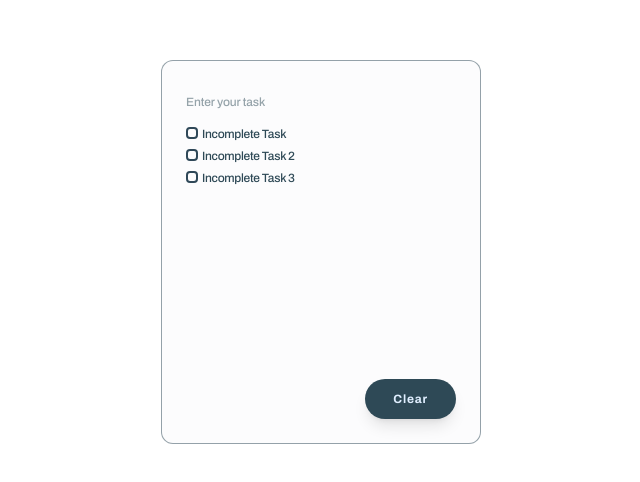
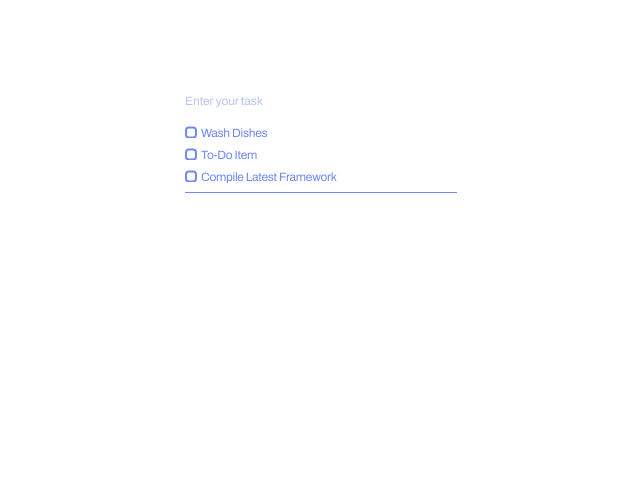
Before and after one commit to davemiyazaki/TinyToDo, a React (Vite) app: page / in a window 1280 px wide. Shown: the part 148-630 px from the top of the page, without its empty margins (319-959 px from the left). Built offline with nearby package versions, Linux system fonts and the light colour scheme.

Commit message:
Removed Border, changed color theme, updated icons

```diff
--- a/public/toDoList.json
+++ b/public/toDoList.json
@@ -1,16 +1,16 @@
 [
   {
-  "name":"Incomplete Task",
+  "name":"Wash Dishes",
   "id":0,
   "isCompleted":false
   },
   {
-  "name":"Incomplete Task 2",
+  "name":"To-Do Item",
   "id":1,
   "isCompleted":false
   },
   {
-  "name":"Incomplete Task 3",
+  "name":"Compile Latest Framework",
   "id":2,
   "isCompleted":false
   }
--- a/src/App.jsx
+++ b/src/App.jsx
@@ -5,10 +5,11 @@ import ClearButton from "./components/ClearButton.jsx";
 function App() {
 
   return (
-    <div className='flex flex-col content-end w-80 h-96 bg-background border-text/50 border rounded-xl text-text pt-8 p-6 text-xs tracking-tight' id = 'main'>
+    <div className='flex flex-col content-end w-80 h-96 text-primary pt-8 p-6 text-xs tracking-tight' id = 'main'>
       <EntryField/>
       <ToDoList/>
-      <ClearButton/>
+     <ClearButton/>
+
     </div>
   )
 }
--- a/src/components/ClearButton.jsx
+++ b/src/components/ClearButton.jsx
@@ -22,18 +22,7 @@ const ClearButton = () => {
 
   const [completedTaskExists, UpdateCompletedTasksExists] = useState(false);
   return(
-  <div className=" w-full flex justify-end mt-[auto]" >
-    <button className="
-        border-none rounded-full px-7 py-3 tracking-[0.0525rem] font-bold
-        transition ease-out duration-300 shadow-lg
-        bg-text text-secondary
-        active:bg-text
-        hover:bg-text-dark"
-        onClick={ClearList}>
-
-        Clear
-
-      </button>
+  <div className=" w-full h-px flex bg-primary">
   </div>
   );
 }
--- a/src/components/EntryField.jsx
+++ b/src/components/EntryField.jsx
@@ -1,7 +1,7 @@
 //remove suggestions when enter field
 const EntryField = () => {
   return(
-    <input className="w-full h-fit tracking-[-0.12px] leading-normal focus:outline-hidden font-medium mb-4" id="EntryField_input" type="text" placeholder="Enter your task" />
+    <input className="w-full h-fit tracking-[-0.12px] leading-normal focus:outline-hidden font-[400] mb-4" id="EntryField_input" type="text" placeholder="Enter your task" />
   );
 }
 
--- a/src/components/ToDoItem.jsx
+++ b/src/components/ToDoItem.jsx
@@ -1,27 +1,38 @@
 import {useEffect, useState, useRef} from 'react';
 import "./toDoItem.css";
+
 const ToDoItem = ( {name = "_untitled_item", check_key = undefined }) =>{
   const myRef = useRef(null);
   const [toDoState, setToDoState] = useState(0);
 
   const handleClick = (target) =>{
         console.log("Item is clicked");
+
         setToDoState(prevState => prevState === 0 ? 1 : 0);
-        console.log("current state: " + toDoState);
-        console.log("id of the object is " + target.getAttribute("class"));
+
+        console.log("current state: ", toDoState);
+        console.log("id of the object is ", target.getAttribute("class"));
+
         toDoState == 0 ? target.classList.add("__checked") : target.classList.remove("__checked");
       };
+
   return(
     <div className="grid w-full h-fit __grid-cols-fitContent-1fr gap-x-[4px] mb-2"
           id={check_key}
-          ref={myRef}
-          >
-        <img className="object-cover " src="/todo-icon.svg" id={check_key} key={check_key} onClick={(e) => handleClick(e.target)}/>
-      <div className="flex h-fit w-full box-border items-center font-medium leading-[normal]" id="toDoItem_name">
+          ref={myRef}>
+
+        <img  className="object-cover w-3 h-3"
+              src="/todo-icon.svg"
+              id={check_key} key={check_key}
+              onClick={(e) => handleClick(e.target)}/>
+
+      <div  className="flex h-fit w-full box-border items-center font-[400] leading-[normal]"
+            id="toDoItem_name">
+
         <span className = {toDoState ? "opacity-50 text-accent" : ""} > {name} </span>
       </div>
     </div>
   );
+}
 
-}
 export default ToDoItem;
```
Also changed, not shown: public/todo-icon.jpg (deleted), public/todo-icon.svg.
